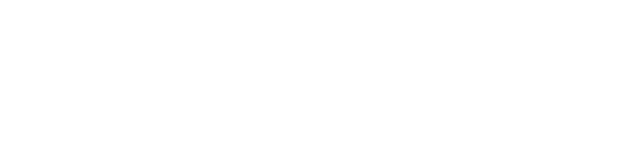
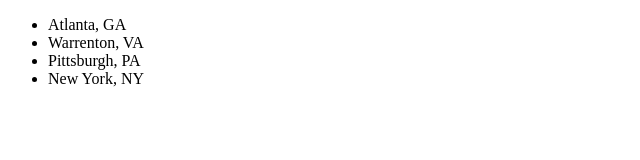
Before and after one commit to cheinrichs/html-exercise-1, a plain HTML site: page index.html in a window 1280 px wide. Shown: the whole page, without its empty margins (0-640 px from the left). Drawn offline with Linux system fonts and the light colour scheme.

Commit message:
ul of cities lived

```diff
--- a/index.html
+++ b/index.html
@@ -5,6 +5,12 @@
   <title>Document</title>
 </head>
 <body>
+  <ul>
+    <li>Atlanta, GA</li>
+    <li>Warrenton, VA</li>
+    <li>Pittsburgh, PA</li>
+    <li>New York, NY</li>
+  </ul>
 
 </body>
 </html>
```
